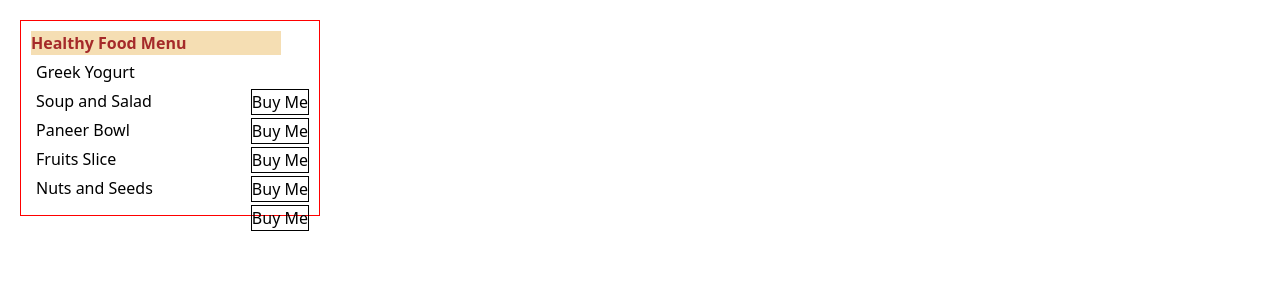
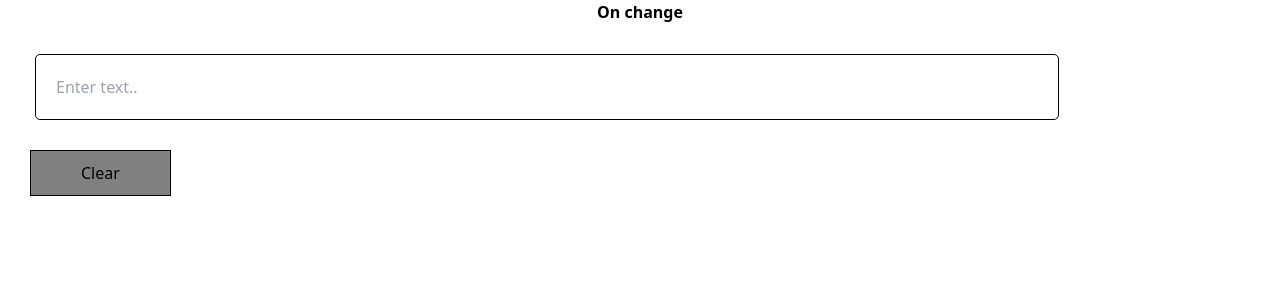
Before and after one commit to nehalpanchall/Reactify, a React app: page / in a window 1280 px wide. Shown: the top 300 px of the page. Built offline with nearby package versions, Linux system fonts and the light colour scheme; the HTML template or start-up script is replaced by a standard one.

Commit message:
explore onClick and onChange using text field and button

```diff
--- /dev/null
+++ b/src/Components/OnChange.jsx
@@ -0,0 +1,36 @@
+const onChange = () => {
+  const handleChange = event => {
+    console.log(event.target.value);
+  };
+
+  const handleClick = () => {
+    let textField = document.querySelector('#textField');
+    textField.value = '';
+  };
+
+  return (
+    <>
+      <h1>On change</h1>
+      <input
+        type="text"
+        id="textField"
+        placeholder="Enter text.."
+        onChange={handleChange}
+      />
+
+      <button
+        onClick={handleClick}
+        style={{
+          backgroundColor: 'gray',
+          border: '1px solid black',
+          padding: '10px 50px',
+          margin: '30px'
+        }}
+      >
+        Clear
+      </button>
+    </>
+  );
+};
+
+export default onChange;
--- a/src/main.jsx
+++ b/src/main.jsx
@@ -6,6 +6,8 @@ import BharatClock from './Components/BharatClock';
 import Iterate from './Iterate';
 import Calculator from './Components/Calculator';
 import FoodMenu from './Components/FoodMenu';
+
+import OnChange from './Components/onChange';
 
 let root = document.getElementById('root');
 
@@ -20,19 +22,13 @@ function MyApp() {
 createRoot(root).render(
   <>
     {/* <App rootElement={root} /> */}
-
     {/* <Counter /> */}
-
     {/* <PasswordGen /> */}
-
     {/* <Todo /> */}
-
     {/* <BharatClock /> */}
-
     {/* <Iterate /> */}
-
     {/* <Calculator /> */}
-
-    <FoodMenu />
+    {/* <FoodMenu /> */}
+    <OnChange />
   </>
 );
```
